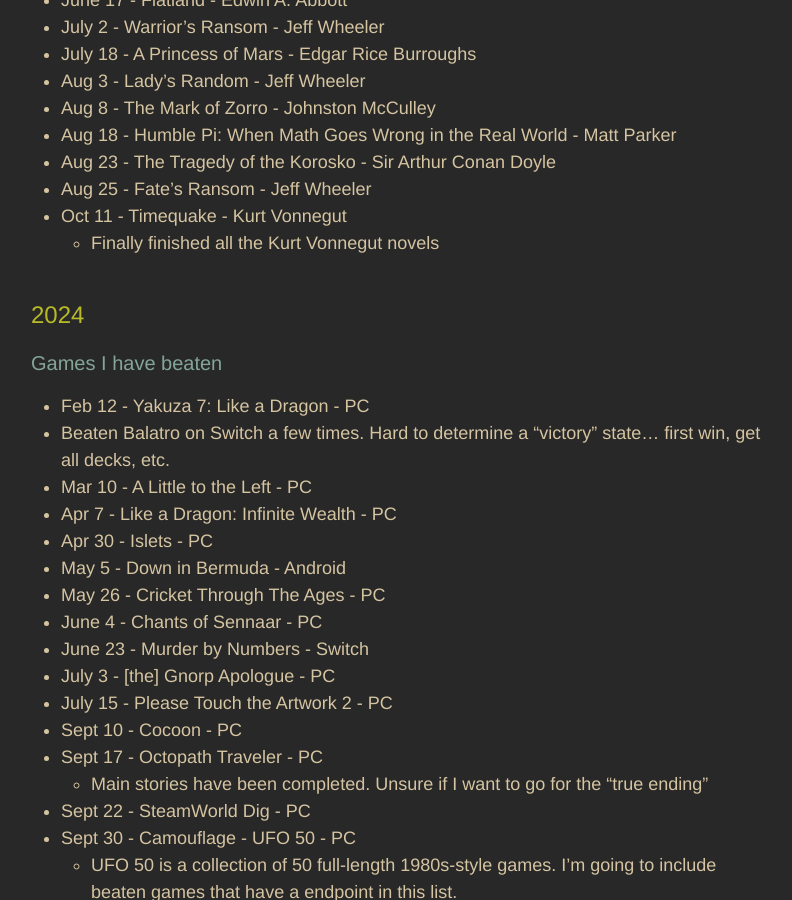
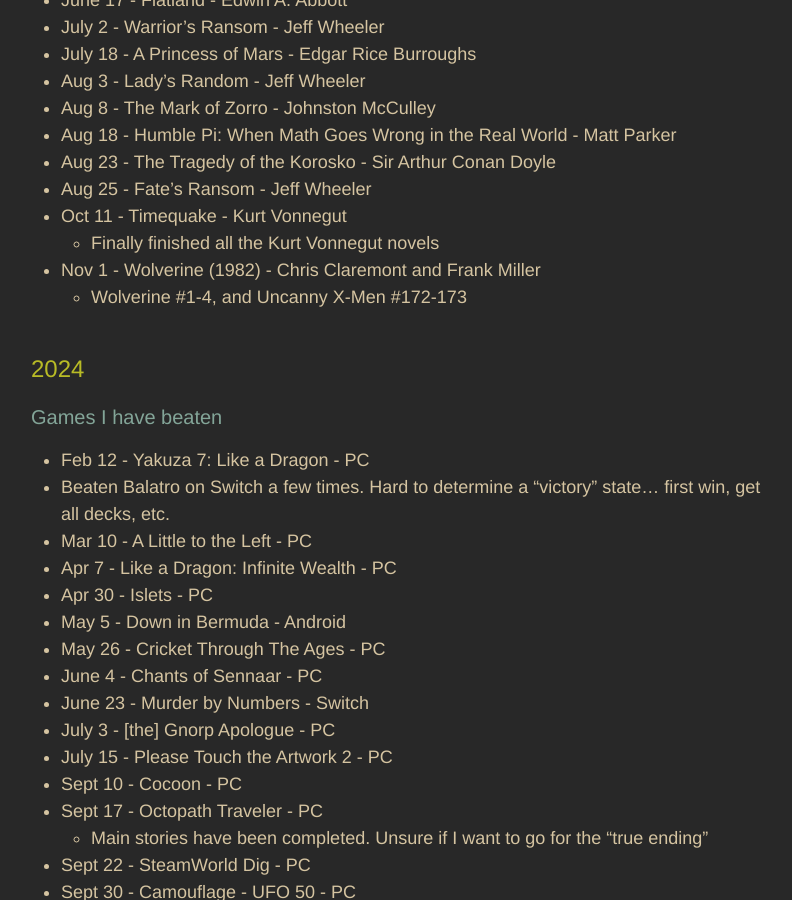
Before and after one commit to adkinsrs/sadkins_site, a Jekyll site: the page built from misc.md, in a window 1280 px wide and 900 px high, scrolled down 1928 px. Shown: the whole window, without its empty margins (239-1031 px from the left). Built offline with Jekyll 4.4.1, drawn with Linux system fonts in a browser that asks for light colours.

Commit message:
read a book

```diff
--- a/misc.md
+++ b/misc.md
@@ -76,6 +76,8 @@
 * Aug 25 - Fate's Ransom - Jeff Wheeler
 * Oct 11 - Timequake - Kurt Vonnegut
   * Finally finished all the Kurt Vonnegut novels
+* Nov 1 - Wolverine (1982) - Chris Claremont and Frank Miller
+  * Wolverine #1-4, and Uncanny X-Men #172-173
 
 ## 2024
 
```
